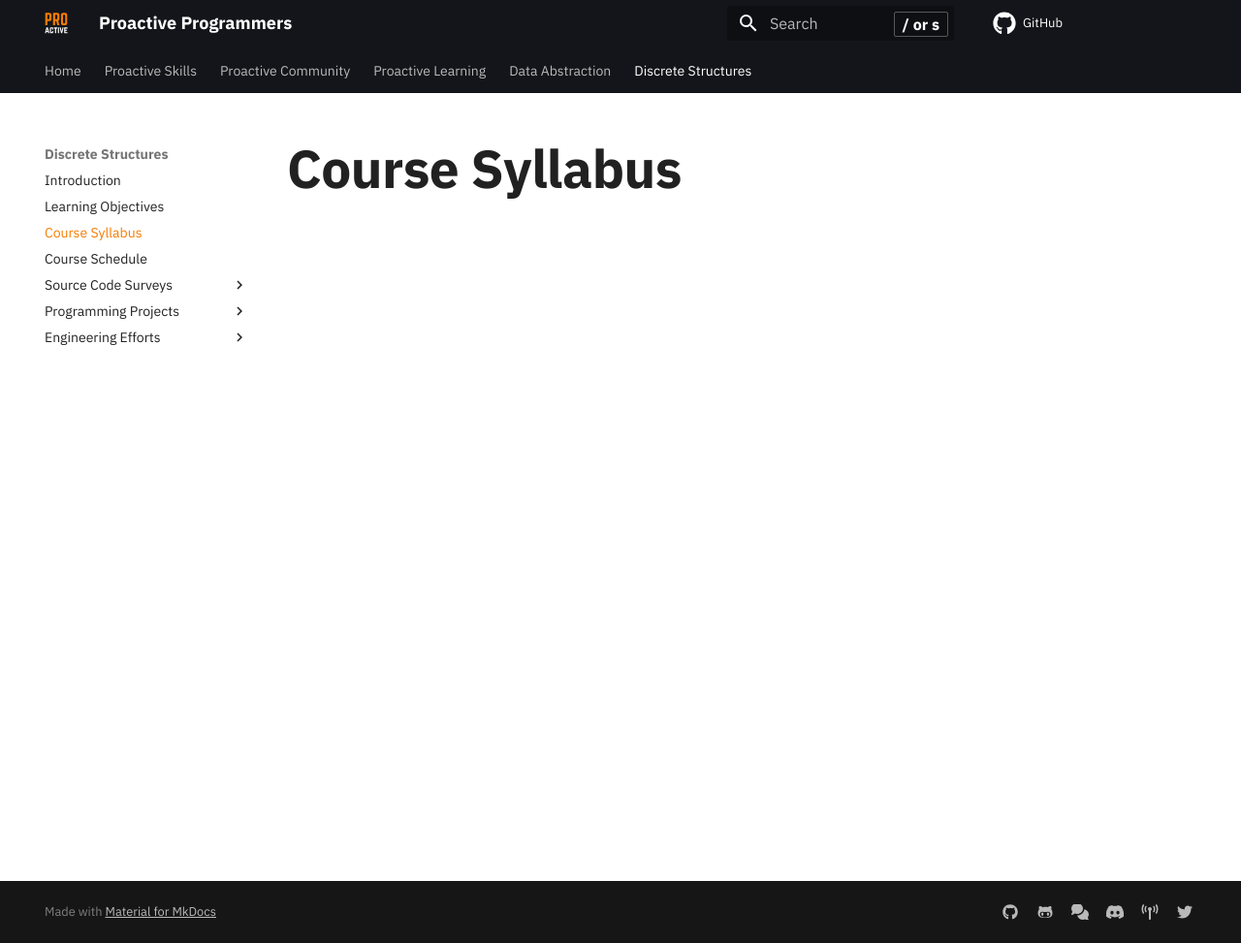
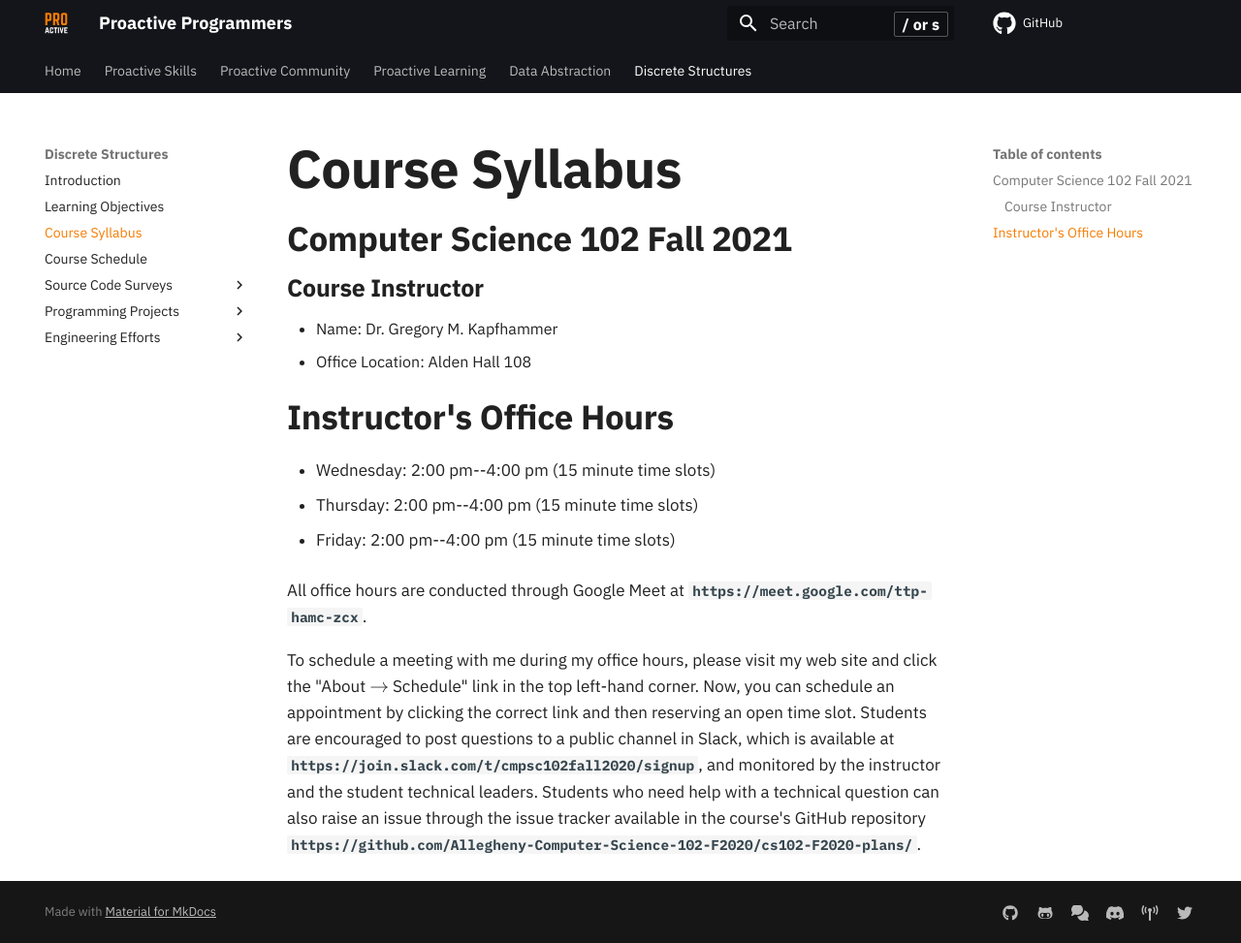
Before and after one commit to ProactiveProgrammers/www.proactiveprogrammers.com, an MkDocs documentation site: the page built from docs/discrete-structures/syllabus-discrete-structures.md, in a window 1280 px wide and 973 px high. Shown: the whole window at 97% size. Built offline with MkDocs 1.6.1 and Material for MkDocs 9.7.7, drawn with Linux system fonts in a browser that asks for light colours; comment, search, counter and statistics services are not loaded.

Commit message:
feat: Add template content to syllabus-discrete-structures.

```diff
--- a/docs/discrete-structures/syllabus-discrete-structures.md
+++ b/docs/discrete-structures/syllabus-discrete-structures.md
@@ -1 +1,30 @@
 # Course Syllabus
+
+## Computer Science 102 Fall 2021
+
+### Course Instructor
+
+- Name: Dr. Gregory M. Kapfhammer
+- Office Location: Alden Hall 108
+
+## Instructor's Office Hours {#instructors-office-hours .unnumbered}
+
+-   Wednesday: 2:00 pm--4:00 pm (15 minute time slots)
+
+-   Thursday: 2:00 pm--4:00 pm (15 minute time slots)
+
+-   Friday: 2:00 pm--4:00 pm (15 minute time slots)
+
+All office hours are conducted through Google Meet at
+`https://meet.google.com/ttp-hamc-zcx`.
+
+To schedule a meeting with me during my office hours, please visit my
+web site and click the "About $\rightarrow$ Schedule" link in the top
+left-hand corner. Now, you can schedule an appointment by clicking the
+correct link and then reserving an open time slot. Students are
+encouraged to post questions to a public channel in Slack, which is
+available at `https://join.slack.com/t/cmpsc102fall2020/signup`, and
+monitored by the instructor and the student technical leaders. Students
+who need help with a technical question can also raise an issue through
+the issue tracker available in the course's GitHub repository
+`https://github.com/Allegheny-Computer-Science-102-F2020/cs102-F2020-plans/`.
```
